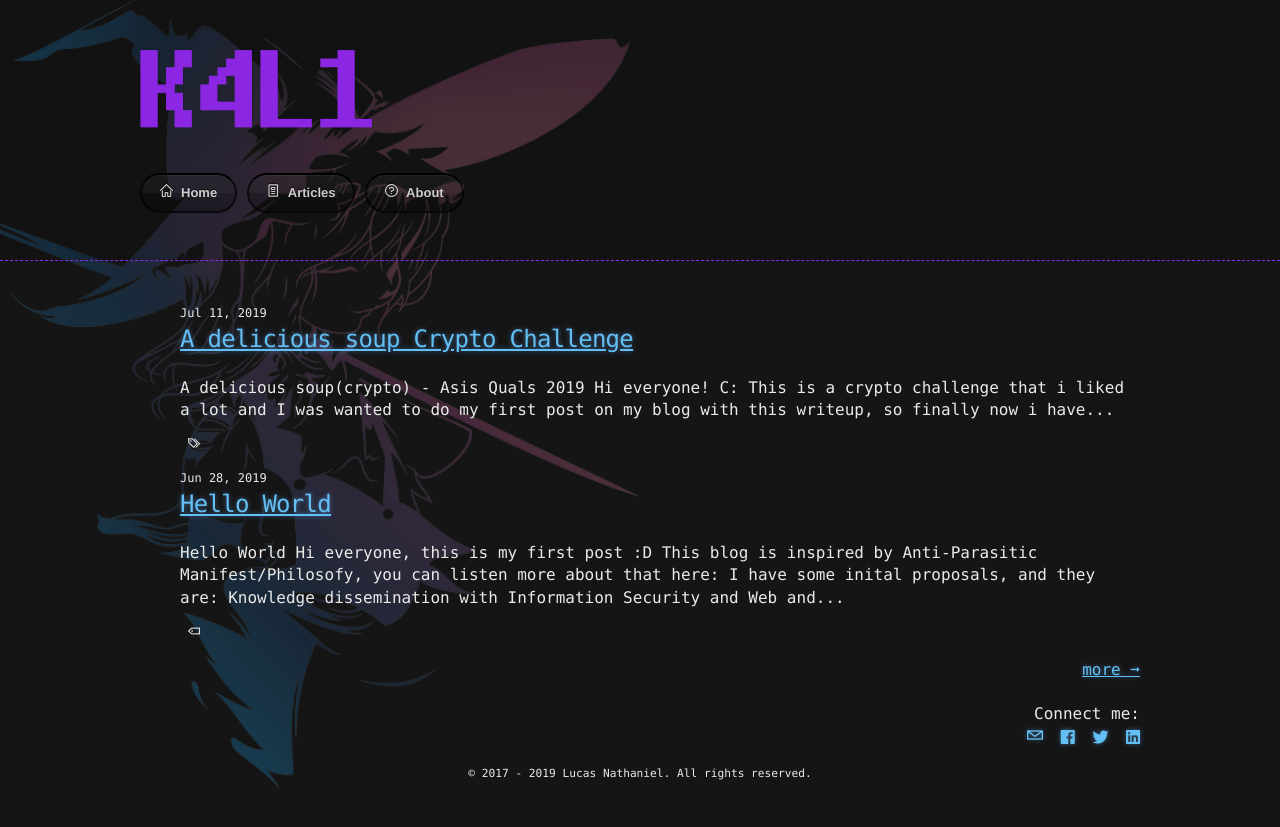
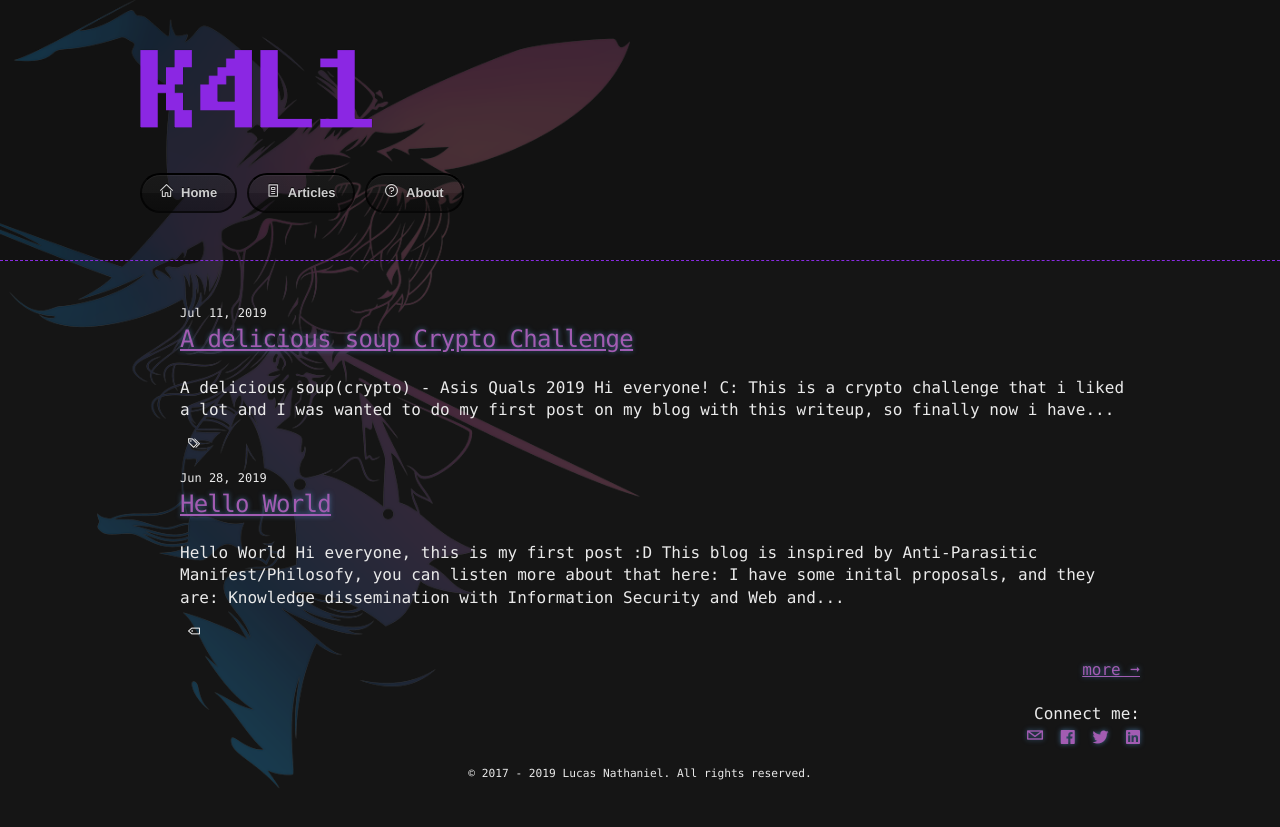
Before and after one commit to lucasnathaniel/K4L1_me, a Jekyll site: the page built from index.md, in a window 1280 px wide. Shown: the top 827 px of the page. Built offline with Jekyll 4.4.1, drawn with Linux system fonts in a browser that asks for light colours; nearby versions of some CDN libraries.

Commit message:
fix some red to purple colors

```diff
--- a/_sass/jekyll-theme-hacker.scss
+++ b/_sass/jekyll-theme-hacker.scss
@@ -222,7 +222,7 @@ hr {
 */
 
 a {
-  color: #63c0f5;
+  color: #a25cb2;
   text-shadow: 0 0 5px rgba(104, 182, 255, 0.5);
 }
 
@@ -265,7 +265,7 @@ a.nounderline:link
   text-decoration: none;
   padding: 10px;
   overflow: hidden;
-  border: solid #d1ff83 1px;
+  border: solid #a25cb2 1px;
   border-radius: 50px;
   color: white;
   display: inline-block;
@@ -292,7 +292,7 @@ a.nounderline:link
   margin-bottom: 13px;
 }
 .btn:hover {
-  color: #d1ff83;
+  color: #a25cb2;
 }
 .post-desc {
   text-decoration: none;
@@ -302,7 +302,7 @@ a.nounderline:link
   width: 150px;
   padding: 10px;
   overflow: hidden;
-  border: solid #d1ff83 1px;
+  border: solid #a25cb2 1px;
   border-radius: 20px;
   display: inline-block;
 }
```
